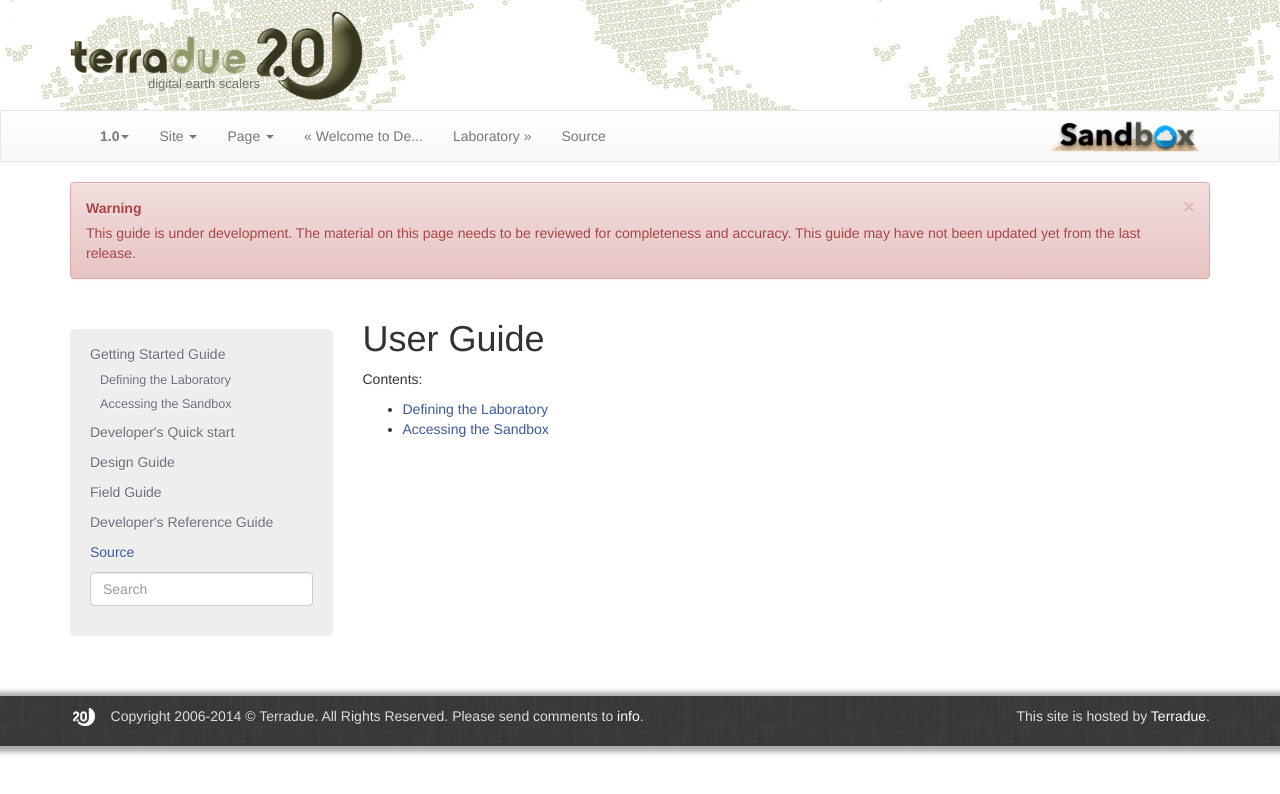
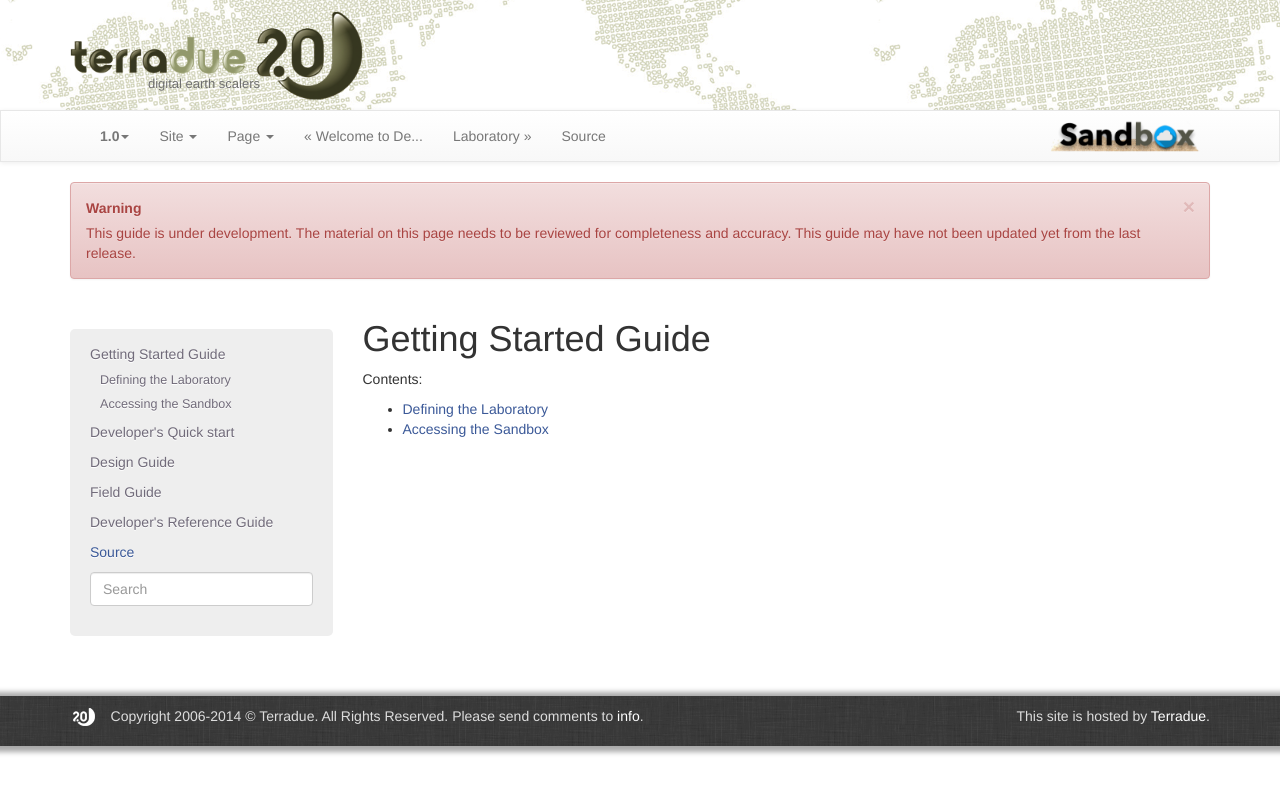
Before and after one commit to Terradue/doc-developer-sandbox, a Sphinx documentation site: the page built from source/start/index.rst, in a window 1280 px wide. Shown: the top 794 px of the page. Built offline with Sphinx 7.4.7, drawn with Linux system fonts in a browser that asks for light colours; pages that are not in the unit, such as notebooks, are missing from menus.

Commit message:
Update index.rst

```diff
--- a/source/start/index.rst
+++ b/source/start/index.rst
@@ -1,10 +1,10 @@
-User Guide
-==========
+Getting Started Guide
+=====================
 
 Contents:
 
 .. toctree::
-   :maxdepth: 1
+   :maxdepth: 2
 
    Defining the Laboratory <laboratory>
    Accessing the Sandbox <sandbox>
```
